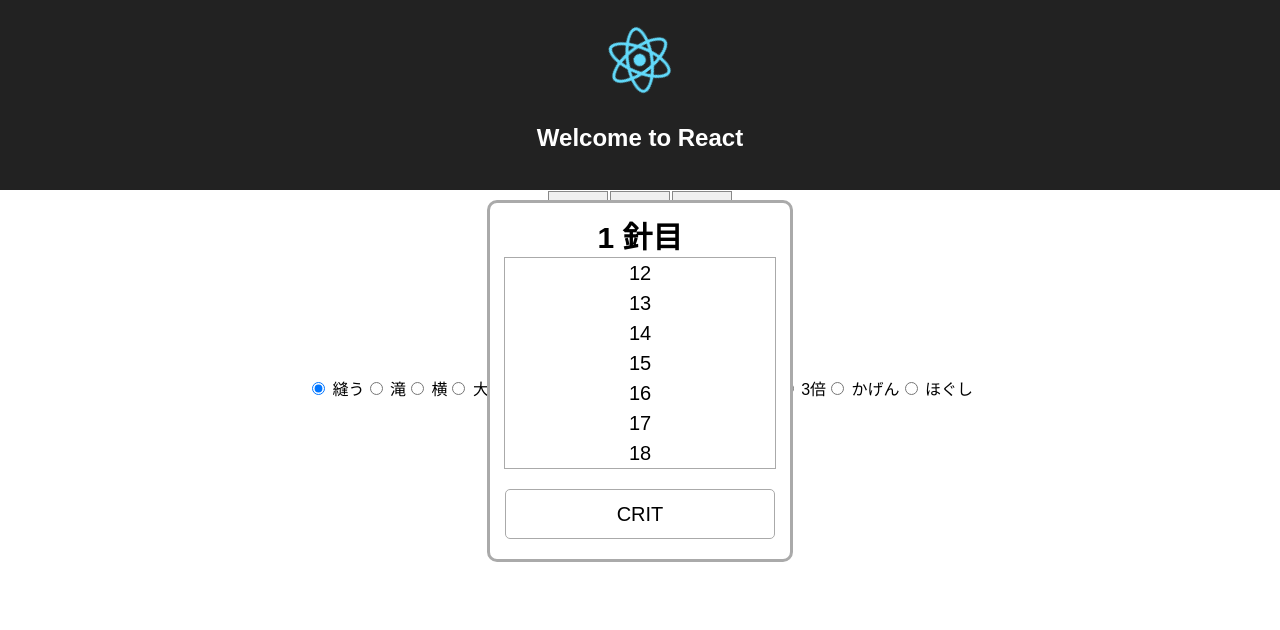
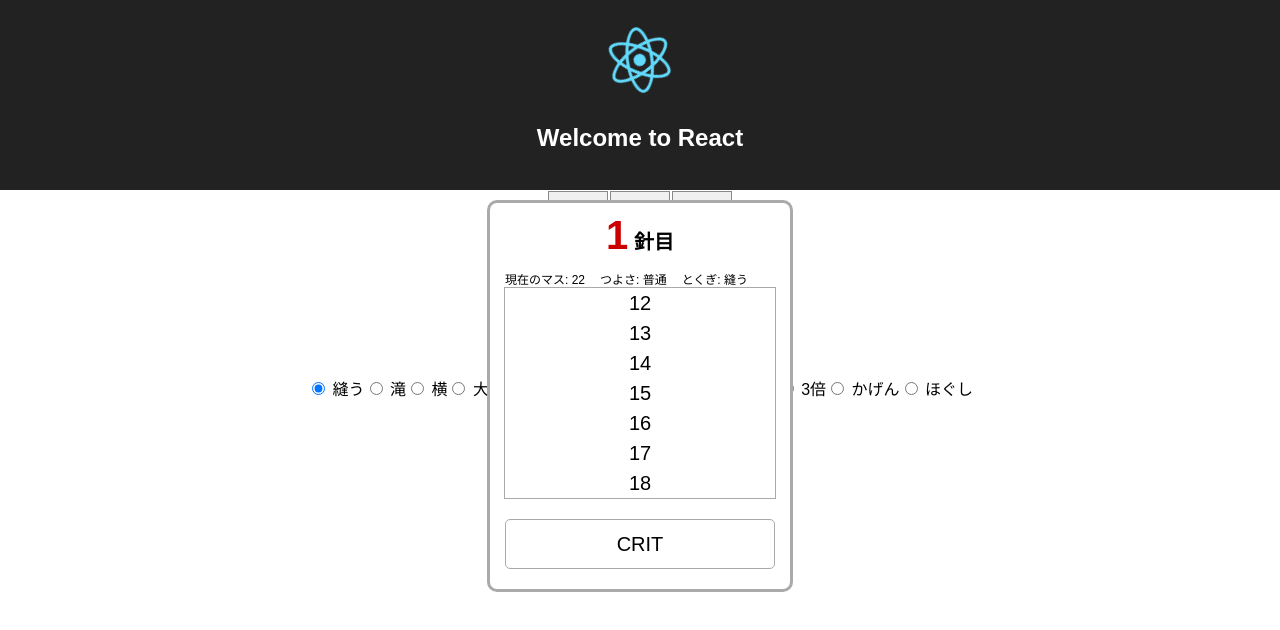
Before and after one commit to jzabihi1980/sewing-calculator, a React (Create React App) app: page / in a window 1280 px wide. Both pictures are taken after a click on the button "22". Shown: the top 630 px of the page. Built offline with nearby package versions, Linux system fonts and the light colour scheme.

Commit message:
Moved stitch calculate process from App.js to stitch_panel.js.

```diff
--- a/src/App.css
+++ b/src/App.css
@@ -59,14 +59,32 @@
 
 #stitch_indicator {
   font-family: sans-serif;
-  font-size: 30px;
+  font-size: 20px;
   font-weight: bold;
   text-align: center;
+}
+
+#stitch_indicator #stitch_count {
+  font-size: 200%;
+  color: #c00;
+}
+
+#status_indicator {
+  padding: 0 15px;
+  font-size: 12px;
+}
+
+#status_indicator li {
+  margin-left: 0;
+  margin-right: 15px;
+  display: block;
+  float: left;
 }
 
 #stitch_selector {
   margin: 0 auto;
   width: 90%;
+  max-height: 210px;
   border: solid 1px #aaa;
   overflow-y: auto;
 }
--- a/src/App.js
+++ b/src/App.js
@@ -10,11 +10,9 @@ class App extends Component {
 
   constructor() {
     super();
-    this.baseStitches = [12, 13, 14, 15, 16, 17, 18];
     this.state = {
-      moves: [],
+      moves: [{x: 0, y: 0}],
       stitchCount: 0,
-      stitches: this.baseStitches,
       skill: 0,
       skills: [
         {
@@ -25,6 +23,7 @@ class App extends Component {
             y: 0,
             count: 1,
           },
+          isCriticalEnabled: true,
         },
         {
           display: '滝',
@@ -34,6 +33,7 @@ class App extends Component {
             y: 1,
             count: 2,
           },
+          isCriticalEnabled: true,
         },
         {
           display: '横',
@@ -43,6 +43,7 @@ class App extends Component {
             y: 0,
             count: 2,
           },
+          isCriticalEnabled: true,
         },
         {
           display: '大滝',
@@ -52,6 +53,7 @@ class App extends Component {
             y: 1,
             count: 3,
           },
+          isCriticalEnabled: true,
         },
         {
           display: '水平',
@@ -61,6 +63,7 @@ class App extends Component {
             y: 0,
             count: 3,
           },
+          isCriticalEnabled: true,
         },
         {
           display: 'たすき',
@@ -70,6 +73,7 @@ class App extends Component {
             y: 1,
             count: 2,
           },
+          isCriticalEnabled: true,
         },
         {
           display: '逆たすき',
@@ -79,6 +83,7 @@ class App extends Component {
             y: 1,
             count: 2,
           },
+          isCriticalEnabled: true,
         },
         {
           display: '2倍',
@@ -88,6 +93,7 @@ class App extends Component {
             y: 0,
             count: 1,
           },
+          isCriticalEnabled: true,
         },
         {
           display: '3倍',
@@ -97,6 +103,7 @@ class App extends Component {
             y: 0,
             count: 1,
           },
+          isCriticalEnabled: true,
         },
         {
           display: 'かげん',
@@ -106,6 +113,7 @@ class App extends Component {
             y: 0,
             count: 1,
           },
+          isCriticalEnabled: true,
         },
         {
           display: 'ほぐし',
@@ -115,6 +123,7 @@ class App extends Component {
             y: 0,
             count: 1,
           },
+          isCriticalEnabled: false,
         }
       ],
       squares: [
@@ -201,6 +210,14 @@ class App extends Component {
     };
   }
 
+  resetState() {
+    this.setState({
+      stitchCount: 0,
+      skill: 0,
+      moves: [{x: 0, y: 0}],
+    })
+  }
+
   isValidSquare(x, y) {
     const skill = this.state.skills[this.state.skill];
 
@@ -244,25 +261,19 @@ class App extends Component {
       squares[moves[i].x][moves[i].y].bgCol = '#bdf';
     }
 
-    this.setState(
-      {
-        squares: squares,
-      }
-    );
+    this.setState({squares: squares});
   }
 
   handleOutSquare(x, y) {
     const squares = this.state.squares.slice(0);
-    this.setState(
-      {
+    this.setState({
       squares: squares.map((cols) => {
         return cols.map((square) => {
           square.bgCol = square.defBgCol;
           return square;
         })
       }),
-      }
-    )
+    });
   }
 
   sewSquare(x, y, stitch) {
@@ -271,38 +282,27 @@ class App extends Component {
       `power: ${this.state.powers[this.state.power].display} ` +
       `skill: ${this.state.skills[this.state.skill].display} ` +
       `stitch: ${stitch}`);
+
     const squares = this.state.squares.slice(0);
-
     squares[x][y].hitpoint -= stitch;
-
     squares[x][y].fgCol =
       (squares[x][y].hitpoint === 0) ? '#0b0' :
       (squares[x][y].hitpoint >= -4 && squares[x][y].hitpoint <= 4) ? '#c80' :
       (squares[x][y].hitpoint < -5) ? '#d00' : '#222';
-
-    this.setState(
-      {
-        squares: squares,
-      }
-    )
-
+    this.setState({squares: squares});
   }
 
   handleClickSquare(x, y) {
     if (!this.isValidSquare(x, y)) {
-      console.log(`square position is invalid.`);
       return;
     }
-    console.log(`square position is valid.`);
+
+    this.setState({
+      moves: this.calculateMoves(x, y),
+      stitchCount: 1,
+    });
 
     const stitch_panel = document.getElementById('stitch_panel');
-    this.setState(
-      {
-        moves: this.calculateMoves(x, y),
-        stitchCount: 1,
-      }
-    );
-
     stitch_panel.style.display = 'block';
     stitch_panel.style.visibility= 'visible';
     setTimeout( () => {
@@ -316,17 +316,14 @@ class App extends Component {
     const stitch_panel = document.getElementById('stitch_panel');
 
     this.sewSquare(move.x, move.y, event.target.value);
-    this.setState(
-      {
-        moves: moves,
-      }
-    );
+    this.setState({moves: moves});
 
     stitch_panel.style.visibility = 'hidden';
     stitch_panel.style.opacity = 0;
 
     if (moves.length === 0) {
       stitch_panel.style.display = 'none';
+      this.resetState();
     } else {
       stitch_panel.style.visibility = 'visible';
       setTimeout(() => {
@@ -340,39 +337,12 @@ class App extends Component {
     }
   }
 
-  handleToggleCritical(event) {
-  }
-
-  calculateStitches(skillRate, powerRate) {
-    return (
-      this.baseStitches.map(
-        (stitch) => Math.ceil(stitch * skillRate * powerRate)
-      ).filter(
-        (v, i, self) => self.indexOf(v) === i
-      )
-    );
-  }
-
   handleChangeSkill(event) {
-    this.setState(
-      {
-        skill: Number.parseInt(event.target.value, 10),
-        stitches: this.calculateStitches(
-          this.state.skills[event.target.value].rate,
-          this.state.powers[this.state.power].rate),
-      }
-    );
+    this.setState({skill: Number.parseInt(event.target.value, 10)});
   }
 
   handleChangePower(event) {
-    this.setState(
-      {
-        power: event.target.value,
-        stitches: this.calculateStitches(
-          this.state.skills[this.state.skill].rate,
-          this.state.powers[event.target.value].rate),
-      }
-    );
+    this.setState({power: event.target.value});
   }
 
   render() {
@@ -396,8 +366,10 @@ class App extends Component {
           power={this.state.power}
           onChange={(event) => this.handleChangePower(event)} />
         <StitchPanel
-          stitches={this.state.stitches}
           stitchCount={this.state.stitchCount}
+          square={this.state.squares[this.state.moves[0].x][this.state.moves[0].y]}
+          skill={this.state.skills[this.state.skill]}
+          power={this.state.powers[this.state.power]}
           onSelectStitch={(event) => this.handleSelectStitch(event)}
           onToggleCritical={(event) => this.handleToggleCritical(event)} />
       </div>
--- a/src/stitch_panel.js
+++ b/src/stitch_panel.js
@@ -2,31 +2,98 @@ import React from 'react';
 
 export default class StitchPanel extends React.Component {
 
+  constructor(props) {
+    super(props);
+    this.baseStitches = [12, 13, 14, 15, 16, 17, 18];
+    this.stitches = this.baseStitches;
+    this.state = {
+      stitchCount: this.props.stitchCount,
+      square: this.props.square,
+      skill: this.props.skill,
+      power: this.props.power,
+      isCritical: false,
+    };
+  }
+
+  calculateStitches(nextState) {
+    const base = this.baseStitches.slice(0);
+    const skillRate = nextState.skill.rate;
+    const powerRate = nextState.power.rate;
+
+    console.log(`calculateStitches skill:${skillRate} power:${powerRate} critical: ${this.state.isCritical}`);
+
+    if (nextState.isCritical) {
+      const max = base[base.length - 1] * skillRate * powerRate * 2;
+      this.stitches = [];
+      for (let i = 0; i < max; i++) {
+        this.stitches.push(i + 1);
+      }
+    } else {
+      this.stitches = base.map(
+        (stitch) => Math.ceil(stitch * skillRate * powerRate)
+      ).filter(
+        (v, i, self) => self.indexOf(v) === i
+      );
+    }
+  }
+
   renderStitches() {
-    const stitches = this.props.stitches.slice(0);
+    const stitches = this.stitches.slice(0);
     const buttons = [];
     for (let i = 0; i < stitches.length; i++) {
       buttons.push(
         <button
           id={`stitch${i}`} key={i}
           className="stitch_choice"
-          onClick={this.props.onSelectStitch}
+          onClick={(event) => {this.handleClickStitch(event)}}
           value={stitches[i]}>{stitches[i]}</button>
       );
     }
     return buttons;
   }
 
+  handleClickStitch(event) {
+    this.setState({isCritical: false});
+    this.props.onSelectStitch(event);
+  }
+
+  handleClickCritical() {
+    this.setState({isCritical: !this.state.isCritical});
+  }
+
+  componentWillReceiveProps(nextProps) {
+    this.setState({
+      stitchCount: nextProps.stitchCount,
+      square: nextProps.square,
+      skill: nextProps.skill,
+      power: nextProps.power,
+    });
+  }
+
+  componentWillUpdate(nextProps, nextState) {
+    this.calculateStitches(nextState);
+  }
+
+  componentDidUpdate() {
+    document.getElementById('critical_switch').disabled =
+      !this.state.skill.isCriticalEnabled;
+  }
+
   render() {
     return (
       <div id="stitch_panel">
         <div id="stitch_indicator"><span id="stitch_count">{this.props.stitchCount}</span> 針目</div>
+        <ul id="status_indicator">
+          <li>現在のマス: {this.state.square.hitpoint}</li>
+          <li>つよさ: {this.state.power.display}</li>
+          <li>とくぎ: {this.state.skill.display}</li>
+        </ul>
         <div id="stitch_selector">
           {this.renderStitches()}
         </div>
         <button
           id="critical_switch"
-          onClick={this.props.onToggleCritical}>CRIT</button>
+          onClick={() => {this.handleClickCritical()}}>CRIT</button>
       </div>
     );
   }
```
Lines whose indentation alone changed are shown as unchanged.
